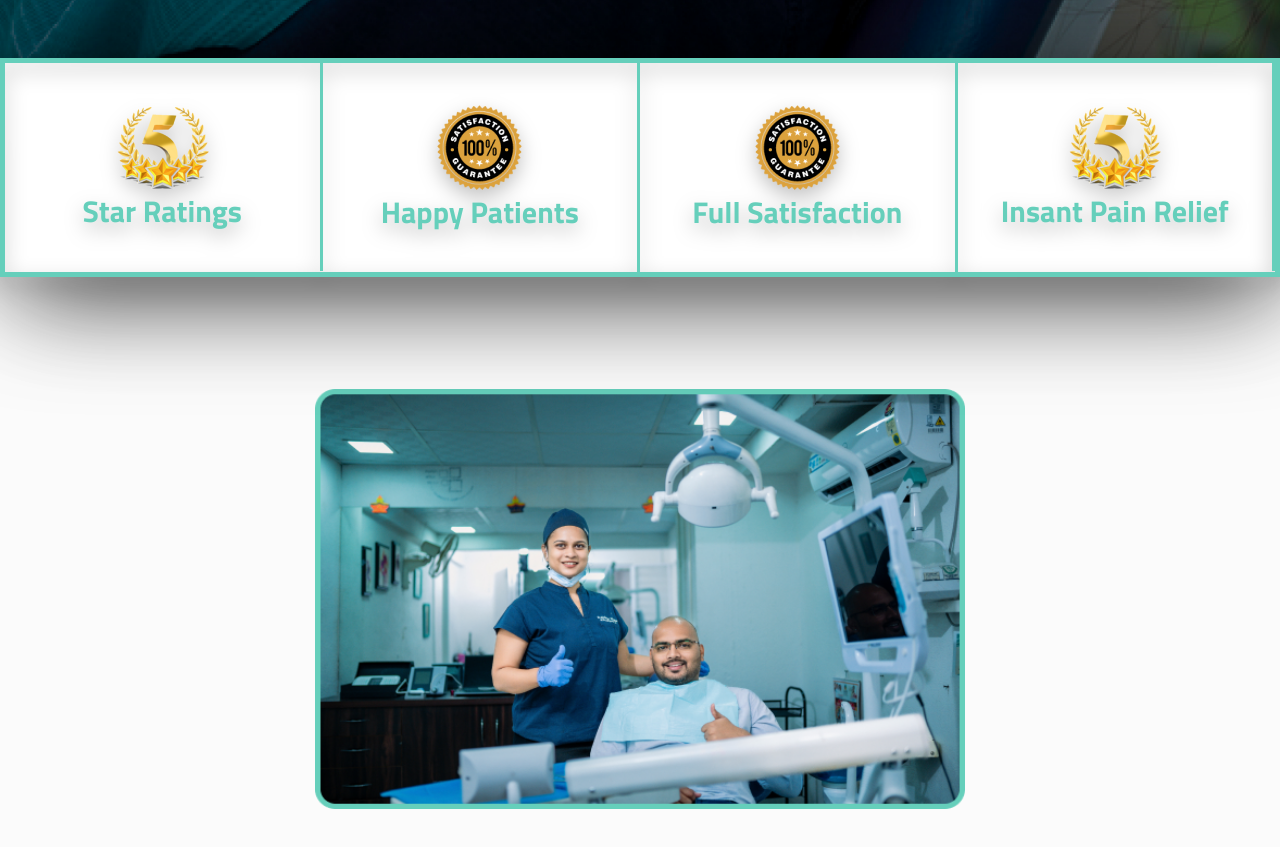
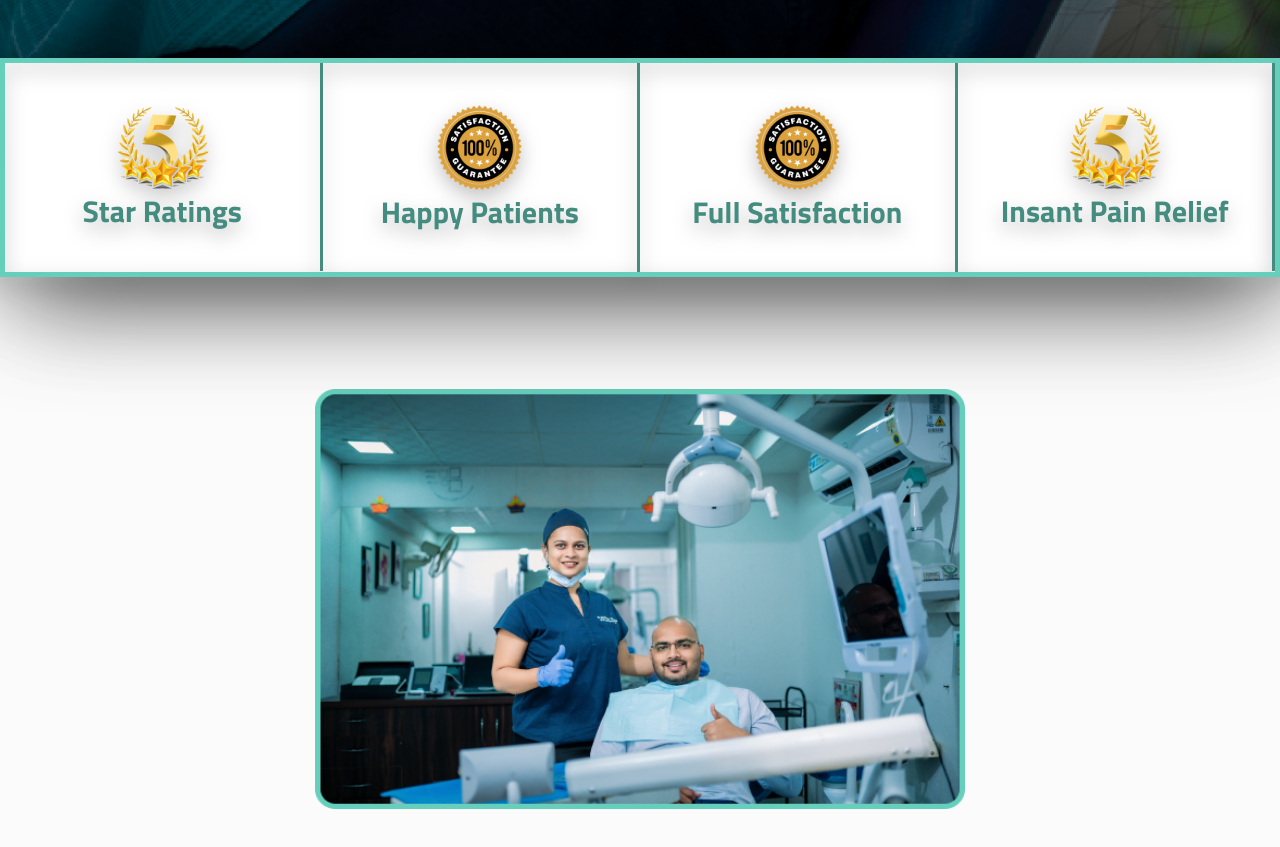
Before and after one commit to pawansaini29/Braces-faces, a plain HTML site: page index.html in a window 1280 px wide. Shown: the part 1362-2209 px from the top of the page. Drawn offline with nearby package versions, Linux system fonts and the light colour scheme.

Commit message:
Update style.css

```diff
--- a/style.css
+++ b/style.css
@@ -154,7 +154,7 @@ body {
     align-items: center;
     justify-content: center;
     padding: 2.5rem 0rem;
-    border-right: 3px solid #65CFBB;
+    border-right: 3px solid #448C7F;
 
 }
 
@@ -164,7 +164,9 @@ body {
     font-weight: 700;
     font-size: 30px;
     line-height: 40px;
-    color: #65CFBB;
+/*     color: #65CFBB; */
+    color: #448C7F;
+
     margin: 0;
 }
 
```
